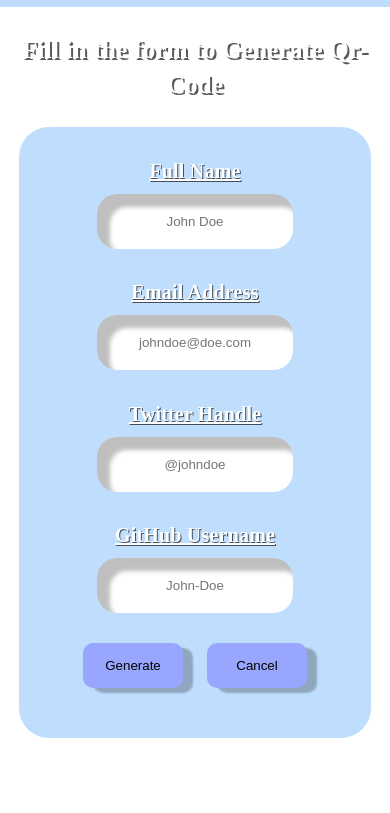
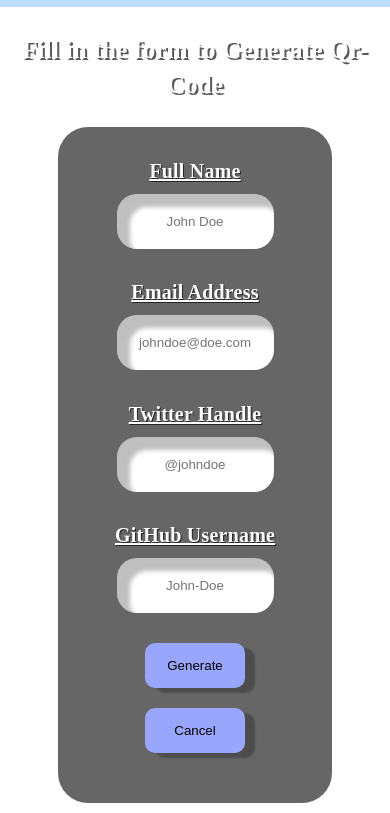
Before and after one commit to Abdulmalik-Ayorinde/Qr-Code-generator, a website: page index.html in a window 390 px wide. Shown: the part 69-882 px from the top of the page. Before the commit the page ends 844 px from the top, so only its background shows below. Drawn offline with Linux system fonts and the light colour scheme.

Commit message:
minor container fix

```diff
--- a/style.css
+++ b/style.css
@@ -43,8 +43,8 @@ h3 {
 	flex-direction: column;
 	align-items: center;
 	justify-content: space-evenly;
-	background: rgba(185, 219, 254, 0.9);
-	/* filter: drop-shadow(-4px); */
+	/* background: rgba(185, 219, 254, 0.9); */
+	background: rgba(0, 0, 0, 0.6);
 	border-radius: 30px;
 	width: 40%;
 	text-align: center;
@@ -100,9 +100,9 @@ button:active {
 	margin-bottom: 5px;
 }
 
-@media screen and (max-width: 730px) {
+@media screen and (max-width: 1000px) {
 	.container {
-		width: 80%;
+		width: 60%;
 	}
 	body {
 		height: 100%;
```
